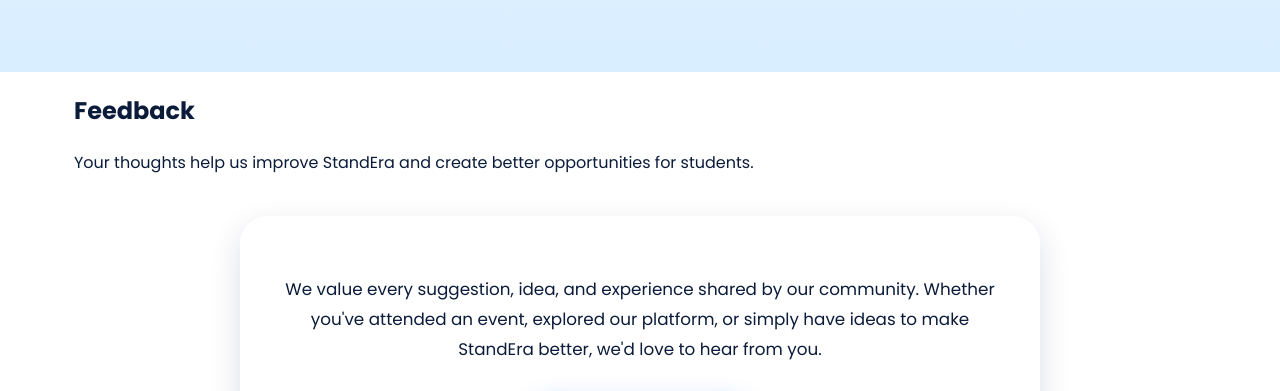
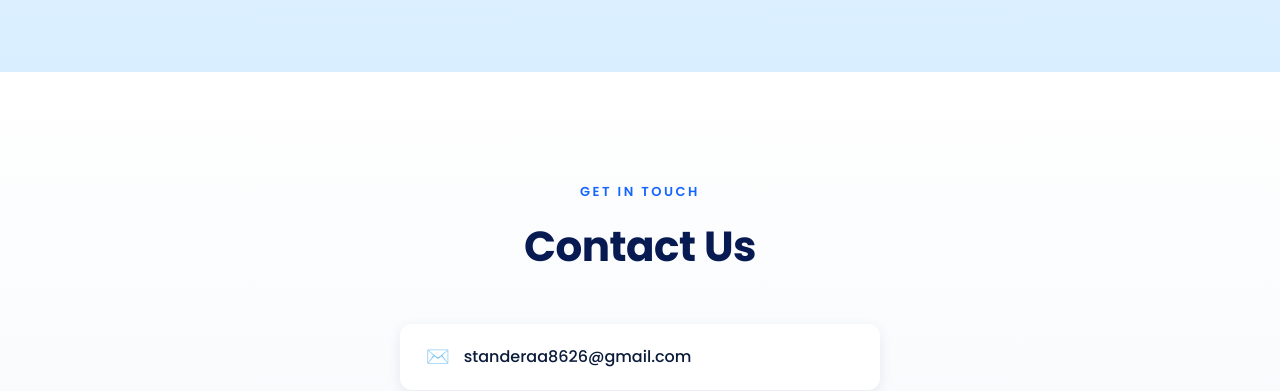
Before and after one commit to StandEraa/StandEra, a plain HTML site: page index.html in a window 1280 px wide. Shown: the part 7800-8191 px from the top of the page. Drawn offline with Linux system fonts and the light colour scheme.

Commit message:
Add files via upload

```diff
--- a/index.html
+++ b/index.html
@@ -399,30 +399,6 @@
   </div>
 </section>
 
-<!-- Feedback Section -->
-<section id="feedback" class="section">
-    <div class="container">
-        <div class="section-header">
-            <h2>Feedback</h2>
-            <p>Your thoughts help us improve StandEra and create better opportunities for students.</p>
-        </div>
-
-        <div class="glass-card feedback-card">
-            <p>
-                We value every suggestion, idea, and experience shared by our community.
-                Whether you've attended an event, explored our platform, or simply have
-                ideas to make StandEra better, we'd love to hear from you.
-            </p>
-
-            <a href="https://forms.gle/Usk1QVvBcWWARuCs8"
-               target="_blank"
-               class="btn btn-primary">
-                Share Your Feedback
-            </a>
-        </div>
-    </div>
-</section>
-
 <!-- ============ CONTACT ============ -->
 <section class="contact section-pad bg-white-soft" id="contact">
   <div class="container narrow">
```
